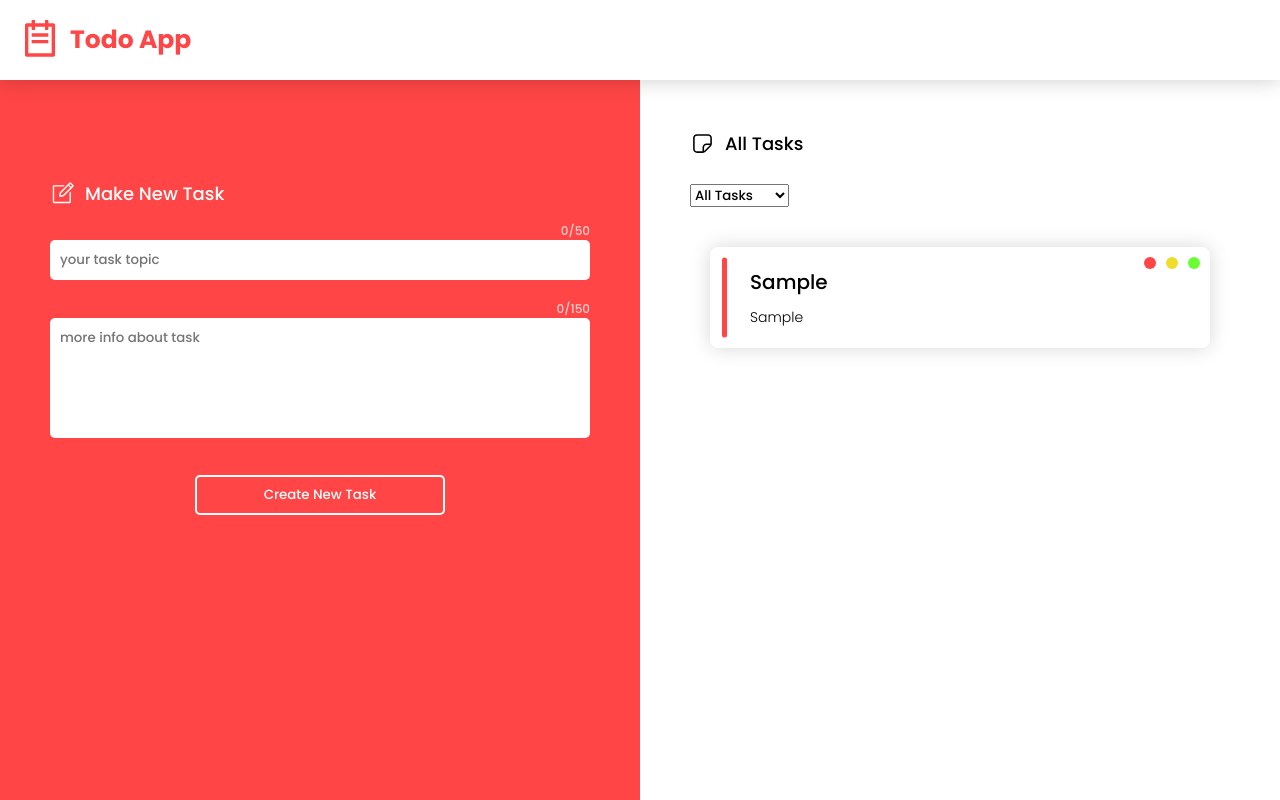
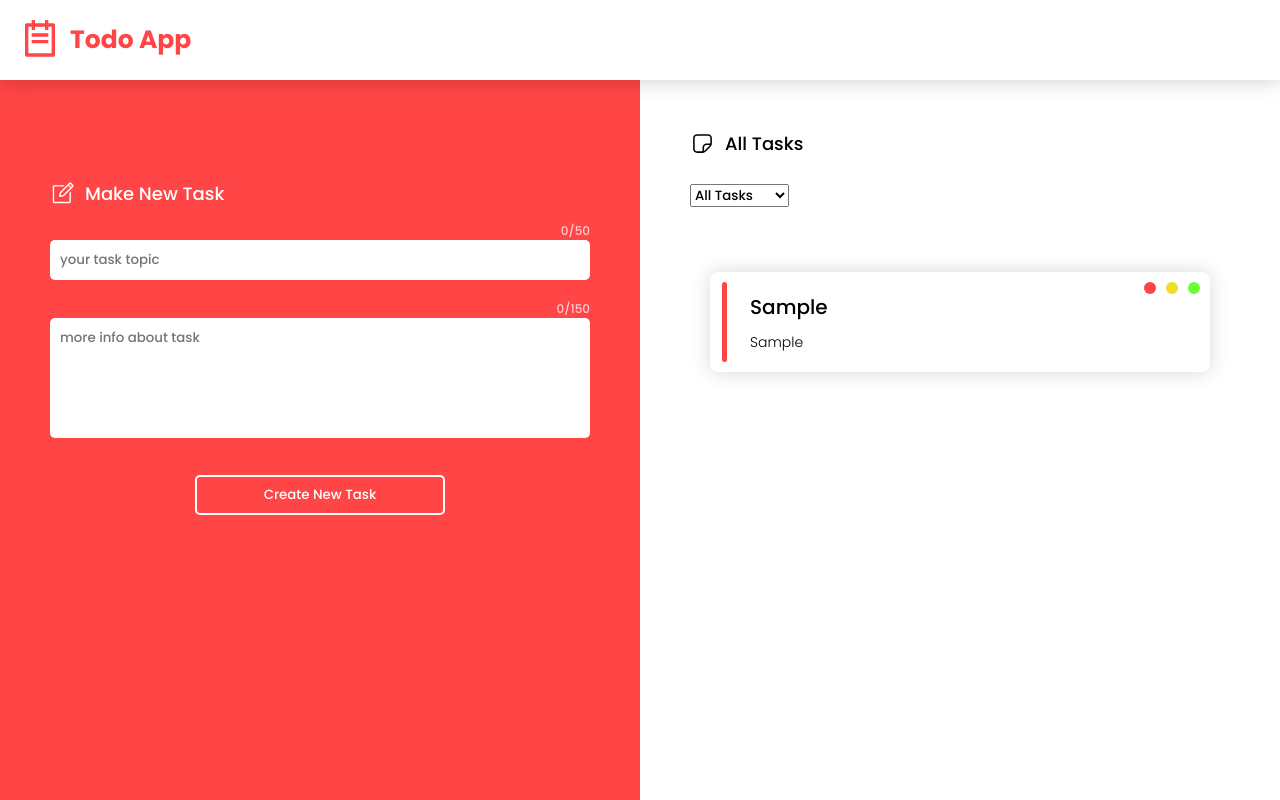
Before and after one commit to mostafa-kheibary/Todo-app-react, a React (Create React App) app: page / in a window 1280 px wide. Both pictures are taken after typing "Sample", "Sample" into the empty fields and a click on the button "Create New Task". Built offline with nearby package versions, Linux system fonts and the light colour scheme.

Commit message:
add animation

```diff
--- a/package.json
+++ b/package.json
@@ -6,6 +6,7 @@
     "@testing-library/jest-dom": "^5.16.2",
     "@testing-library/react": "^12.1.2",
     "@testing-library/user-event": "^13.5.0",
+    "framer-motion": "^6.2.6",
     "react": "^17.0.2",
     "react-dom": "^17.0.2",
     "react-scripts": "5.0.0",
--- a/src/components/AddTask/AddTask.jsx
+++ b/src/components/AddTask/AddTask.jsx
@@ -1,3 +1,4 @@
+import { motion } from 'framer-motion';
 import TaskContext from '../context/TaskContext';
 import { useContext, useState } from 'react';
 import { ToastContainer, toast } from 'react-toastify';
@@ -14,14 +15,14 @@ const AddTask = () => {
   };
   const handleSubmit = () => {
     setText({ topic: '', content: '' });
-    if (text.topic.trim() !== '' && text.topic.trim() !== '') {
+    if (text.topic.trim() !== '' && text.content.trim() !== '') {
       addTasks(text.topic, text.content);
     } else {
       errorMessage();
     }
   };
   const errorMessage = () => {
-   toast.error('Please fill the fallowing form');
+    toast.error('Please fill the fallowing form');
   };
   return (
     <div className='add-task'>
@@ -58,9 +59,13 @@ const AddTask = () => {
           />
         </div>
 
-        <button onClick={handleSubmit} className='add-task__inputs__submit'>
+        <motion.button
+          whileTap={{ scale: 0.9 }}
+          onClick={handleSubmit}
+          className='add-task__inputs__submit'
+        >
           Create New Task
-        </button>
+        </motion.button>
       </div>
     </div>
   );
--- a/src/components/Task/Task.css
+++ b/src/components/Task/Task.css
@@ -4,6 +4,7 @@
   box-shadow: 0 0 20px rgba(0, 0, 0, 0.158);
   padding: 20px 20px 20px 40px;
   border-radius: 8px;
+  height:100px;
 }
 
 .task-line{
@@ -15,6 +16,7 @@
   border-radius: 50px;
   top: 50%;
   transform: translateY(-50%);
+  transition: all 200ms ease;
 }
 .task del{
   color: rgba(0, 0, 0, 0.486);
--- a/src/components/Task/Task.jsx
+++ b/src/components/Task/Task.jsx
@@ -1,15 +1,38 @@
-import { useContext, useState } from 'react';
+import { motion } from 'framer-motion';
+import { useContext } from 'react';
 import TaskContext from '../context/TaskContext';
 import './Task.css';
 const Task = ({ isDone, topic, content, id }) => {
   const { deleteTask, doneTask, setId } = useContext(TaskContext);
+
+
   return (
-    <div className='task'>
+    <motion.div
+      className='task'
+      initial={{ x: '-100%', margin: 0, height: 0 }}
+      animate={{ x: 0, height: '100px', marginTop: 25 }}
+      exit={{
+        x: '-100%',
+        height: 0,
+        marginTop: 0,
+        padding: 0,
+        opacity: 0,
+        width: 0,
+        transition: {
+          duration: 0.3,
+        },
+      }}
+      transition={{
+        type: 'spring',
+        stiffness: 80,
+        damping: 10,
+      }}
+    >
       <span className={`task-line done-${isDone}`}></span>
       <div className='task__status'>
-        <div onClick={() => deleteTask(id)} className='ball task__close'></div>
-        <div onClick={() => setId(id)} className='ball task__edit'></div>
-        <div onClick={() => doneTask(id)} className='ball task__done'></div>
+        <motion.div whileTap={{scale:2}} onClick={() => deleteTask(id)} className='ball task__close'></motion.div>
+        <motion.div whileTap={{scale:2}} onClick={() => setId(id)} className='ball task__edit'></motion.div>
+        <motion.div whileTap={{scale:2}} onClick={() => doneTask(id)} className='ball task__done'></motion.div>
       </div>
       <h4 className='task__title'>
         {isDone === true ? <del>{topic}</del> : topic}
@@ -17,7 +40,7 @@ const Task = ({ isDone, topic, content, id }) => {
       <p className='task__content'>
         {isDone === true ? <del>{content}</del> : content}
       </p>
-    </div>
+    </motion.div>
   );
 };
 export default Task;
--- a/src/components/Tasks/Tasks.css
+++ b/src/components/Tasks/Tasks.css
@@ -19,10 +19,10 @@
   height: 80%;
   padding: 20px;
   overflow-y: auto;
+  overflow-x:hidden;
   margin-top: 20px;
   display: flex;
   flex-direction: column;
-  gap: 20px;
 }
 .tasks__container::-webkit-scrollbar{
   width: 10px;
--- a/src/components/Tasks/Tasks.jsx
+++ b/src/components/Tasks/Tasks.jsx
@@ -1,3 +1,4 @@
+import { AnimatePresence } from 'framer-motion';
 import taskContext from '../context/TaskContext';
 import { useContext, useState } from 'react';
 import Task from '../Task/Task';
@@ -25,6 +26,7 @@ const Tasks = () => {
         </select>
       </div>
       <div className='tasks__container'>
+        <AnimatePresence>
           {all === true
             ? tasks.map((task) => (
                 <Task
@@ -44,6 +46,7 @@ const Tasks = () => {
                   content={task.content}
                 />
               ))}
+        </AnimatePresence>
       </div>
     </div>
   );
```
Also changed, not shown: 1 other file (tests, documents, lock files or other folders). Lines whose indentation alone changed are shown as unchanged.
